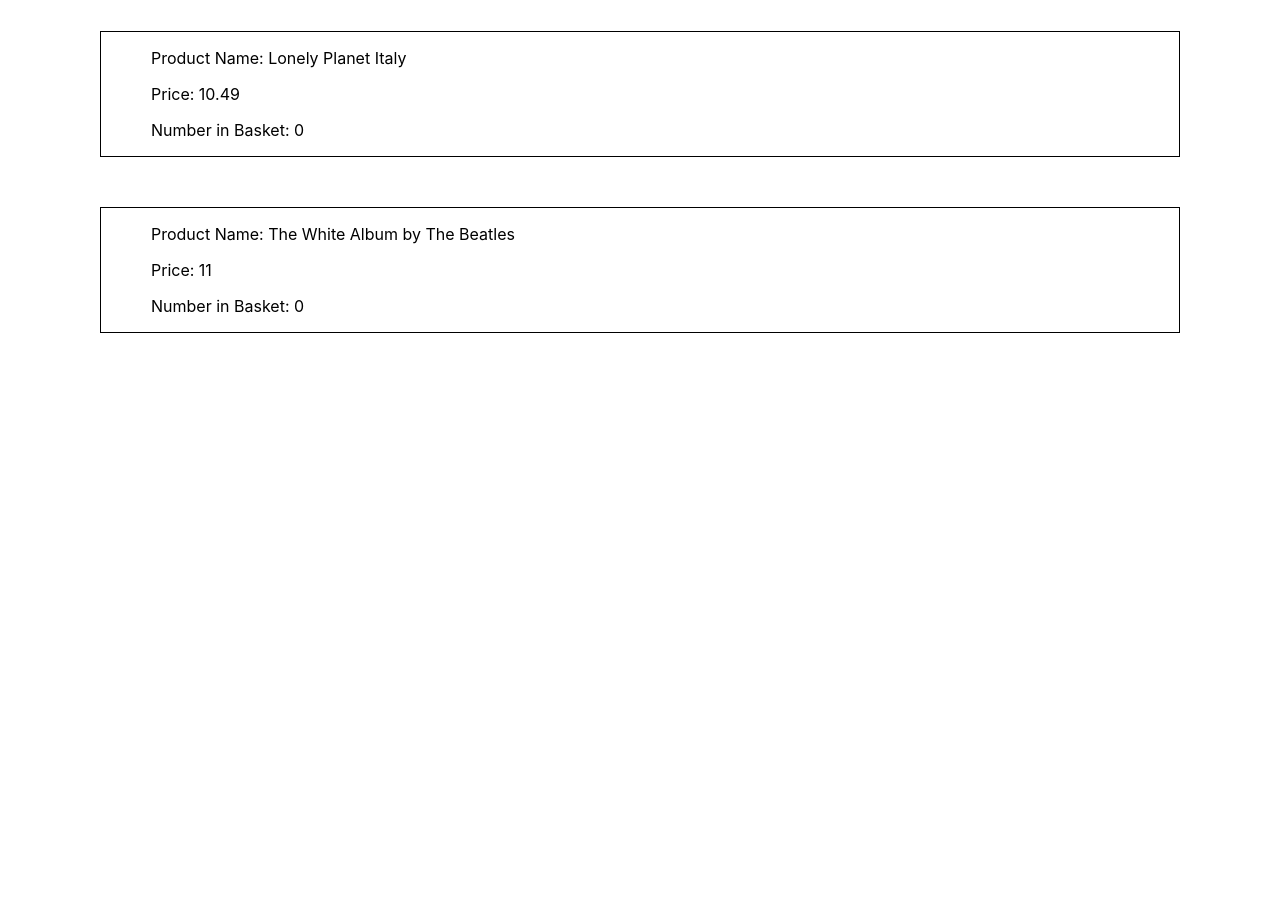
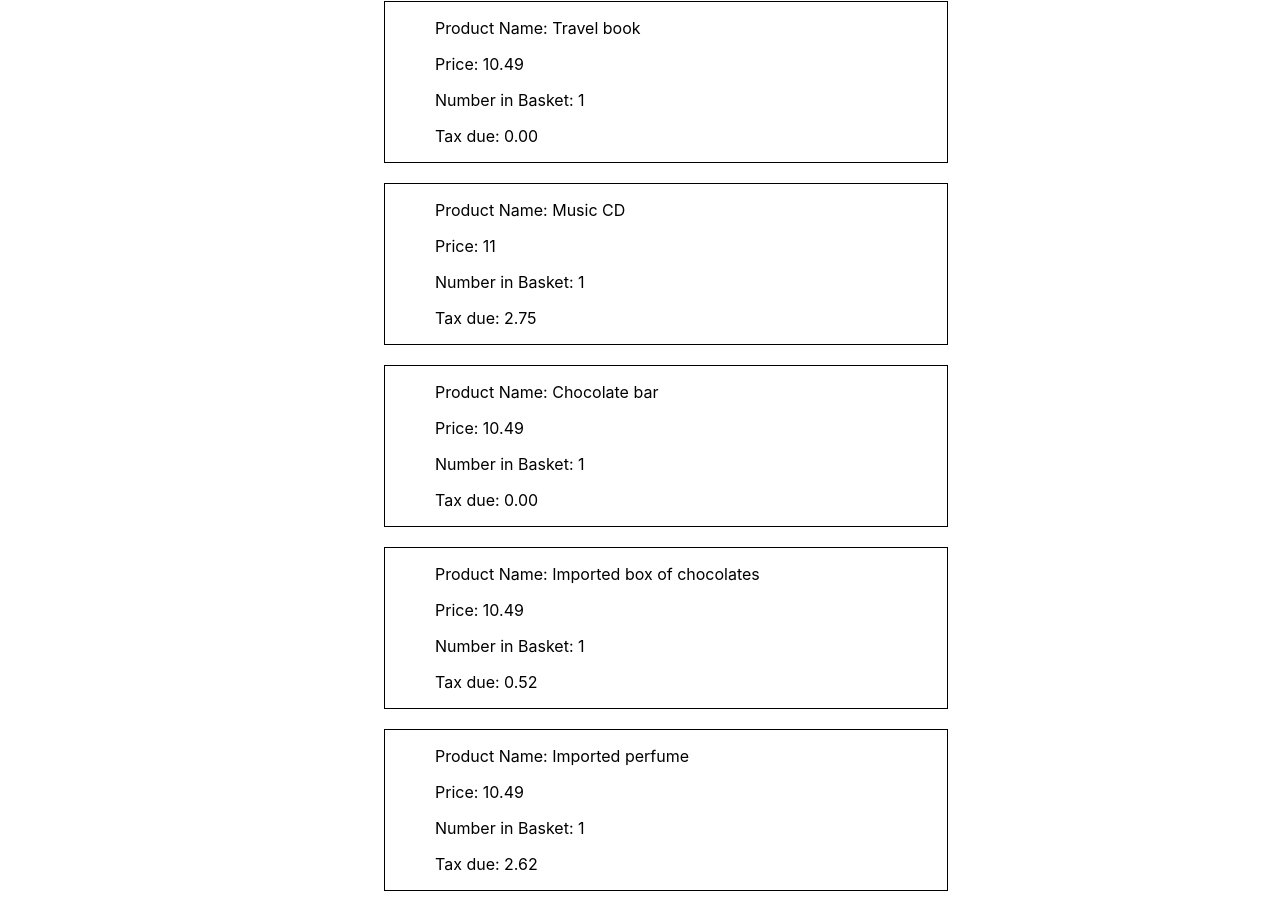
Before and after one commit to aidnolan/shopping-basket, a React (Create React App) app: page / in a window 1280 px wide. Shown: the part 19-929 px from the top of the page. Before the commit the page ends 800 px from the top, so only its background shows below. Built offline with nearby package versions, Linux system fonts and the light colour scheme.

Commit message:
Add tax calculations and move data to separate file

```diff
--- a/src/App.css
+++ b/src/App.css
@@ -4,7 +4,8 @@
 
 .itemBox {
   border: solid 1px black;
-  margin: 50px 100px;
+  margin: 20px 30%;
   text-align: left;
-  padding-left: 50px
+  padding-left: 50px;
+  width: 40%
 }
--- a/src/App.js
+++ b/src/App.js
@@ -1,28 +1,24 @@
 import React, {Component} from 'react';
 import './App.css';
-import Item from './Item';
+import Item from './Components/Item';
+import itemData from './itemData';
 
 class App extends Component {
   constructor(){
     super();
     this.state = {
-      items: [
-        {key: 1,name:"Lonely Planet Italy", category: "exempt", price: 10.49, quantity: 0},
-        {key: 2, name:"The White Album by The Beatles", category: "sales tax", price: 11.00, quantity:0}
-      ]
+      items: itemData
     }
   };
 
   render(){
-    const items = this.state.items
+    const items = this.state.items;
     const itemList = items.map((item)=>{
-    console.log(item.name);
       return(
-
         <Item
           key={item.key}
           name={item.name}
-          category={item.category}
+          tax={item.tax}
           price={item.price}
           quantity={item.quantity}
         />
--- /dev/null
+++ b/src/Components/Item.js
@@ -0,0 +1,30 @@
+import React from 'react';
+
+const Item = (props) => {
+    const totalWithTax= (price) => {
+        if(props.tax === "exempt"){
+            return 0;
+        } else if(props.tax === "sales"){
+            return (price * 20 / 100).toFixed(2);
+        } else if(props.tax === "import") {
+            return (price * 5 / 100).toFixed(2);
+        } else {
+            // unsure if import tax is taken as a % of (price + sales tax) or sales tax is taken as a % of (price + import tax) or if it is as below
+            return (price * 25 / 100).toFixed(2);
+        }
+    }
+
+    return(
+        <div className="itemBox">
+            <p>Product Name: {props.name}</p>
+            <p>Price: {props.price}</p>
+            <p>Number in Basket: {props.quantity}</p>
+            <p>Tax due: {(totalWithTax(props.price)* props.quantity).toFixed(2)}
+            </p>
+
+        </div>
+
+    )
+}
+
+export default Item;
--- a/src/Item.js
+++ /dev/null
@@ -1,15 +0,0 @@
-import React from 'react';
-
-const Item = (props) => {
-    console.log(props);
-    return(
-        <div className="itemBox">
-            <p>Product Name: {props.name}</p>
-            <p>Price: {props.price}</p>
-            <p>Number in Basket: {props.quantity}</p>
-        </div>
-
-    )
-}
-
-export default Item;
--- /dev/null
+++ b/src/itemData.js
@@ -0,0 +1,56 @@
+
+const itemData = [
+    {
+        key: 0,
+        name:"Travel book",
+        tax: "exempt",
+        price: 10.49,
+        quantity: 1,
+    },
+    {
+        key: 1,
+        name:"Music CD",
+        tax: "sales tax",
+        price: 11.00,
+        quantity: 1,
+    },
+    {
+        key: 4,
+        name:"Chocolate bar",
+        tax: "exempt",
+        price: 10.49,
+        quantity: 1
+    },
+    {
+        key: 5,
+        name:"Imported box of chocolates",
+        tax: "import",
+        price: 10.49,
+        quantity: 1
+    },
+    {
+        key: 2,
+        name:"Imported perfume",
+        tax: "sales and import",
+        price: 10.49,
+        quantity: 1
+    },
+
+
+    {
+        key: 6,
+        name:"Bottle of perfume",
+        tax: "sales",
+        price: 10.49,
+        quantity: 1
+    },
+    {
+        key: 7,
+        name:"Packet of painkillers",
+        tax: "import",
+        price: 10.49,
+        quantity: 1
+    },
+]
+
+export default itemData;
```
